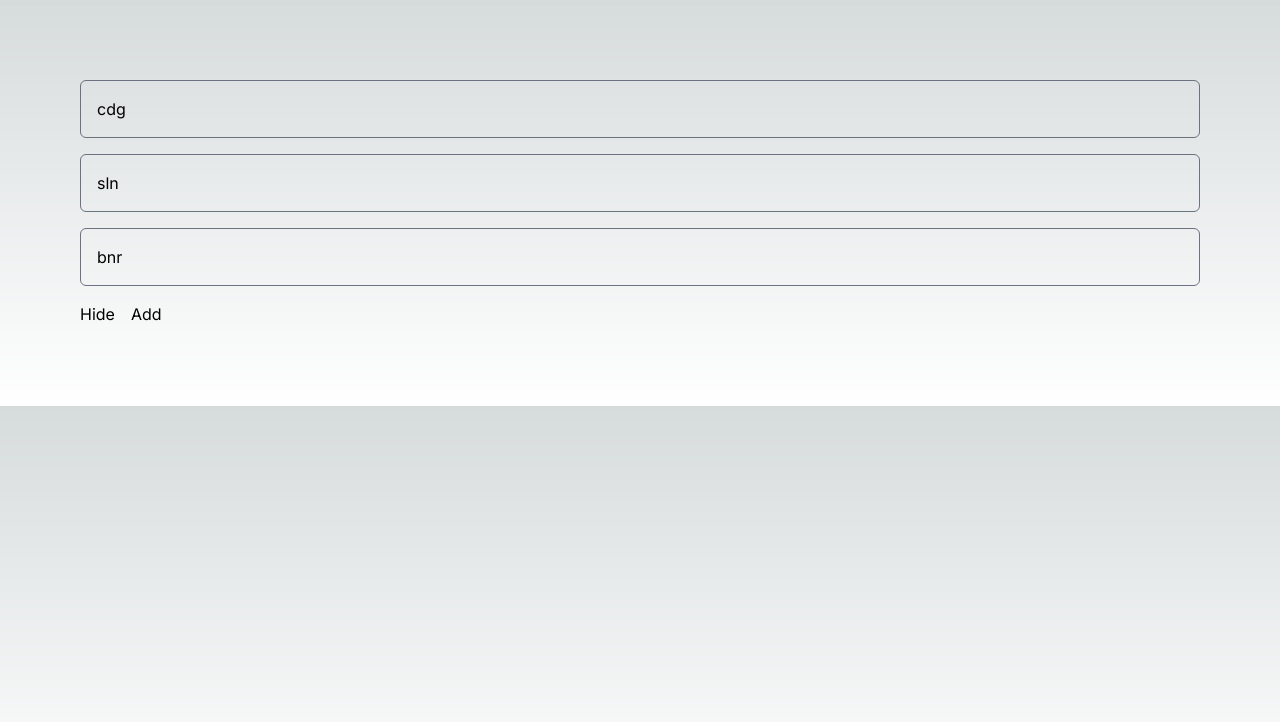
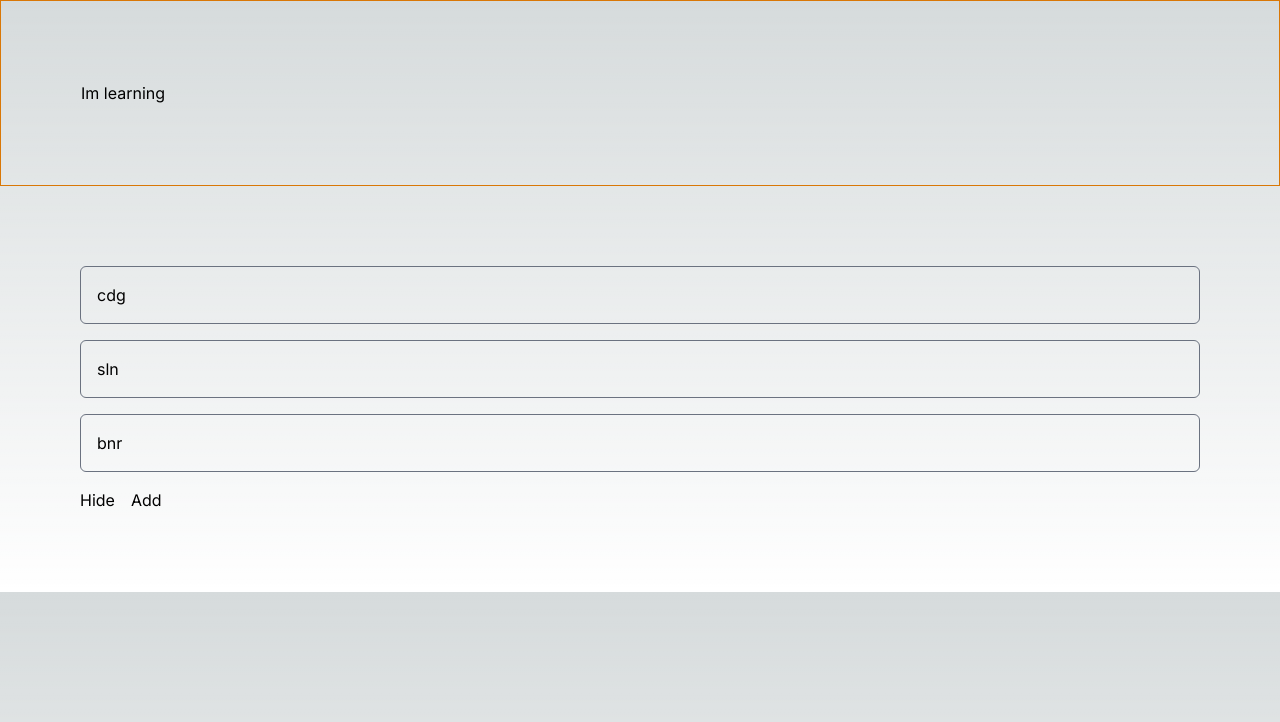
Before and after one commit to tascagdas/tascagdas-blog-portfolio, a Next.js app: page / in a window 1280 px wide. Shown: the top 722 px of the page. Built offline with nearby package versions, Linux system fonts and the light colour scheme.

Commit message:
layout yapisi

```diff
--- a/app/layout.js
+++ b/app/layout.js
@@ -1,5 +1,6 @@
 import { Inter } from "next/font/google";
 import "./globals.css";
+import Header from "@/components/header";
 
 const inter = Inter({ subsets: ["latin"] });
 
@@ -11,7 +12,12 @@ export const metadata = {
 export default function RootLayout({ children }) {
   return (
     <html lang="en">
-      <body className={inter.className}>{children}</body>
+      <body className={inter.className}>
+<Header></Header>
+      <main>
+        {children}
+      </main>
+      </body>
     </html>
   );
 }
--- /dev/null
+++ b/components/header.js
@@ -0,0 +1,5 @@
+export default function  Header(){
+    return(<header className="p-20 border border-amber-600">
+        Im learning
+    </header>)
+}
```
